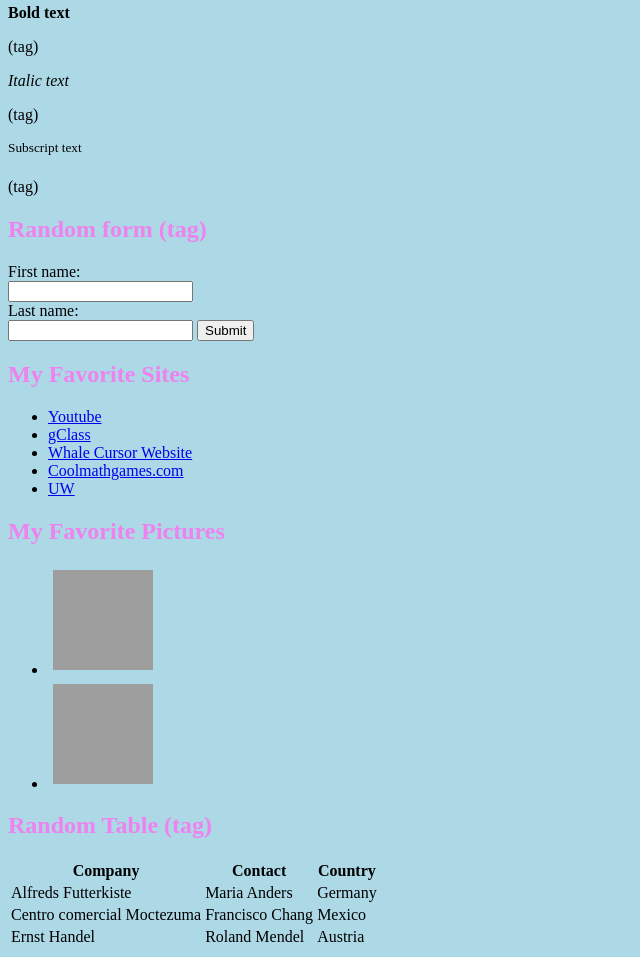
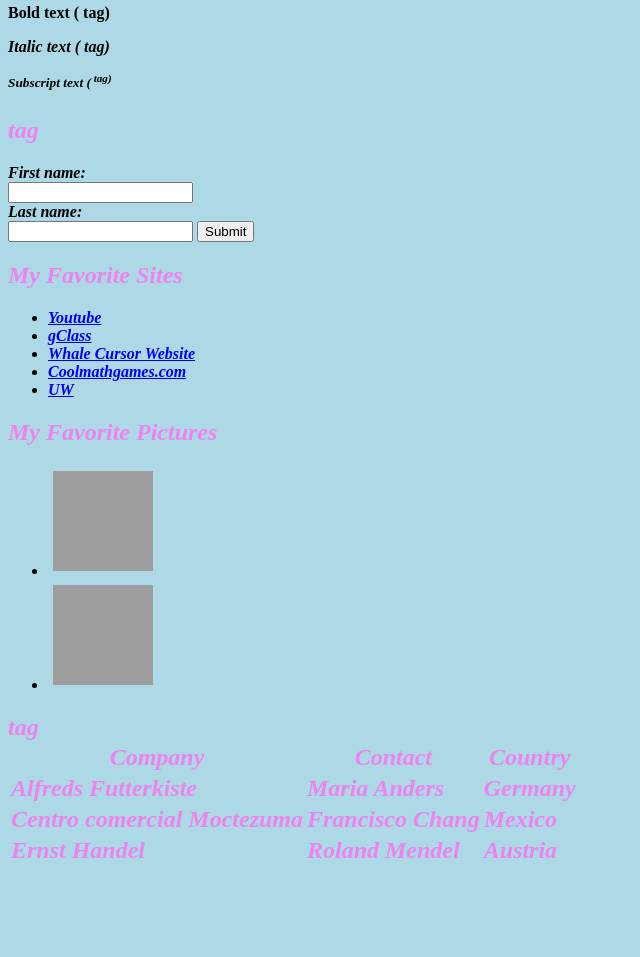
Before and after one commit to xuandawu-1727450/xuandawu-1727450.github.io, a plain HTML site: page tags.html in a window 1280 px wide. Shown: the part 191-1148 px from the top of the page, without its empty margins (0-640 px from the left). After the commit the page ends 1078 px from the top, so only its background shows below. Drawn offline with Linux system fonts and the light colour scheme; grey boxes are pictures that could not be loaded.

Commit message:
Update tags.html

```diff
--- a/tags.html
+++ b/tags.html
@@ -8,10 +8,10 @@
 		<h2 style="color:Violet;">About Me</h2>
 			<p>I was born and raised in China but I immigrated to the US at 7 and lived in South Seattle ever since.</p>
 			<p>I make music on my free time.</p>
-			<p><b>Bold text</b></p> (tag)
-			<p><i>Italic text</i></p> (tag)
-			<p><sup>Subscript text</sup></p> (tag)
-		<h2 style="color:Violet;">Random form (tag)</h2>
+			<p><b>Bold text (<b> tag) </b></p>
+			<p><i>Italic text (<i> tag)</i></p>
+			<p><sup>Subscript text (<sup> tag)</sup></p>
+		<h2 style="color:Violet;"> <form> tag</h2>
 			<form>
 			  <label for="fname">First name:</label><br>
 			  <input type="text" id="fname" name="fname"><br>
@@ -36,7 +36,7 @@
 					<img src="https://www.awesomeinventions.com/wp-content/uploads/2020/09/messy-cats-black-kitten-gets-face-covered-entirely-with-milk.png" title="cat2" style="width:100px;height:100px;margin:5px">
 				</a></li>
 			</ul>
-		<h2 style="color:Violet;">Random Table (tag)</h2>
+		<h2 style="color:Violet;"> <table> tag</h2>
 			<table>
 			  <tr>
 				<th>Company</th>
```
